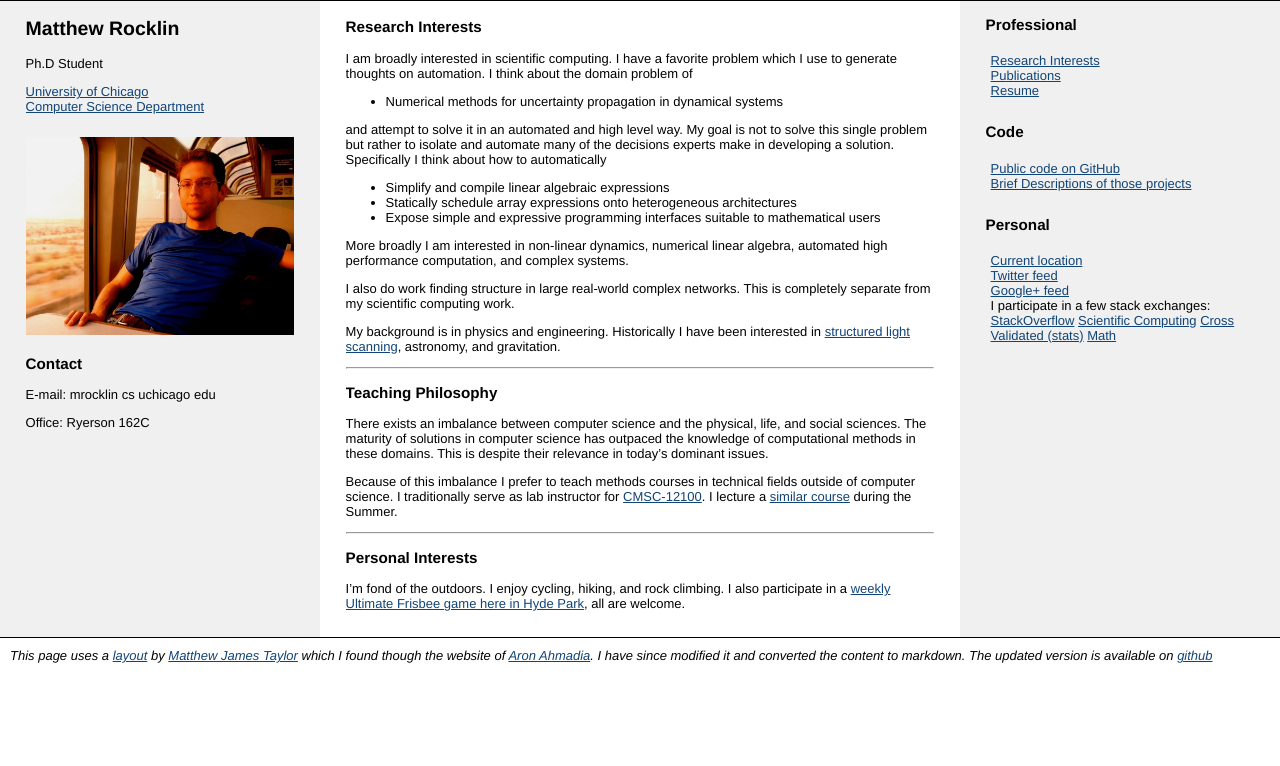
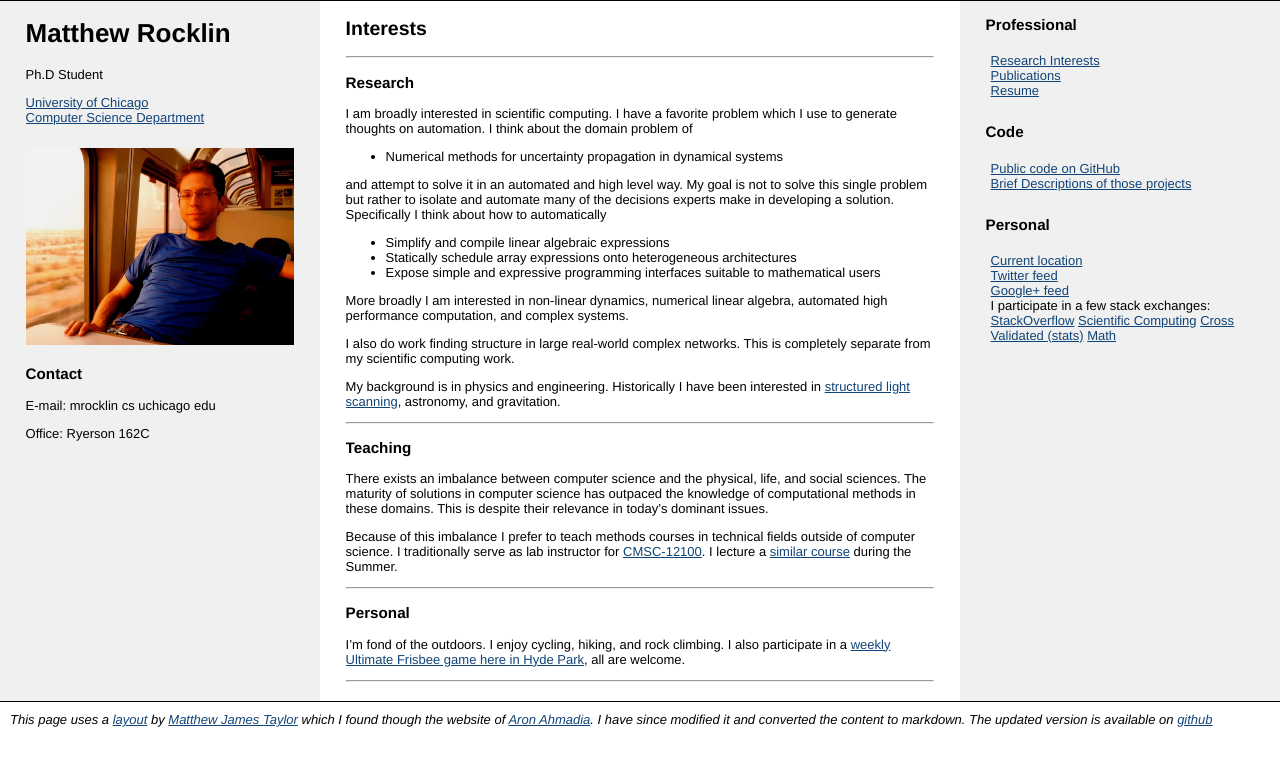
Before and after one commit to mrocklin/mrocklin.github.io, a Jekyll site: the page built from index.md, in a window 1280 px wide. Shown: the top 766 px of the page. Built offline with Jekyll 4.4.1, drawn with Linux system fonts in a browser that asks for light colours; Markdown is read by kramdown in place of the engine named in the settings.

Commit message:
header sizes

```diff
--- a/_includes/leftbar.md
+++ b/_includes/leftbar.md
@@ -1,6 +1,6 @@
 
 Matthew Rocklin
----------------
+===============
 
 Ph.D Student
 
--- a/_layouts/default.html
+++ b/_layouts/default.html
@@ -30,7 +30,8 @@
 <div class="colleft">
 <div class="centercolumn">
   <!-- Column 2 start -->
-  <h1> {{ page.title }} </h1>
+  <h2> {{ page.title }} </h2>
+  <hr>
   {{ content }}
   <!-- Column 2 end -->
 </div>
--- a/index.md
+++ b/index.md
@@ -1,8 +1,9 @@
 ---
 layout: default
+title: Interests
 ---
 
-### Research Interests
+### Research
 
 I am broadly interested in scientific computing. I have a favorite
 problem which I use to generate thoughts on automation. I think about
@@ -34,7 +35,7 @@ astronomy, and gravitation.
 
 * * * * *
 
-### Teaching Philosophy
+### Teaching
 
 There exists an imbalance between computer science and the physical,
 life, and social sciences. The maturity of solutions in computer science
@@ -50,8 +51,10 @@ the Summer.
 
 * * * * *
 
-### Personal Interests
+### Personal
 
 I'm fond of the outdoors. I enjoy cycling, hiking, and rock climbing. I
 also participate in a [weekly Ultimate Frisbee game here in Hyde
 Park](http://mrocklin.github.com/hpfrisbee), all are welcome.
+
+* * * * *
```
Also changed, not shown: code.md (+2 -4 lines).
